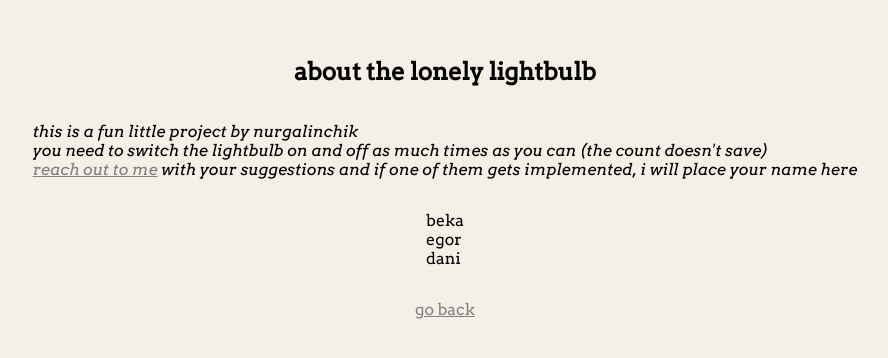
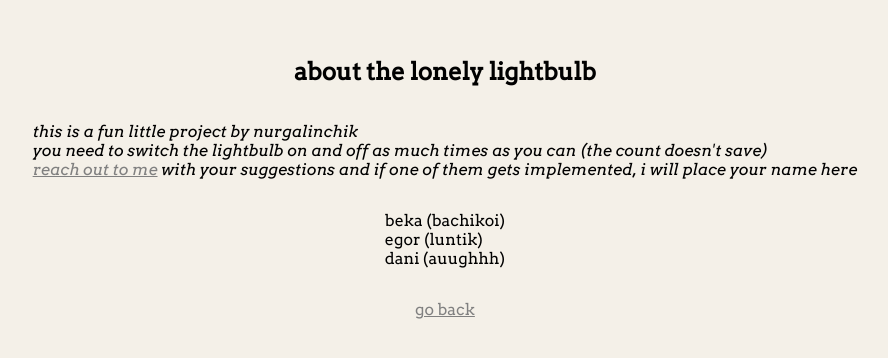
Before and after one commit to nurgalinchik/the-lonely-lightbulb, a plain HTML site: page about.html in a window 1280 px wide. Shown: the part 222-580 px from the top of the page, without its empty margins (195-1083 px from the left). Drawn offline with Linux system fonts and the light colour scheme.

Commit message:
Update about.html

```diff
--- a/about.html
+++ b/about.html
@@ -15,7 +15,7 @@
       <p>this is a fun little project by nurgalinchik<br>you need to switch the lightbulb on and off as much times as you can (the count doesn't save)<br><a href = "mailto:nurgerni@gmail.com?subject = Feedback">reach out to me</a> with your suggestions and if one of them gets implemented, i will place your name here</p>
     </div>
     <div class="D3" id="text">
-      <p>beka<br>egor<br>dani</p>
+      <p>beka (bachikoi)<br>egor (luntik)<br>dani (auughhh)</p>
     </div>
     <div class="D4">
       <p><a href="index.html">go back</a></p>
```
